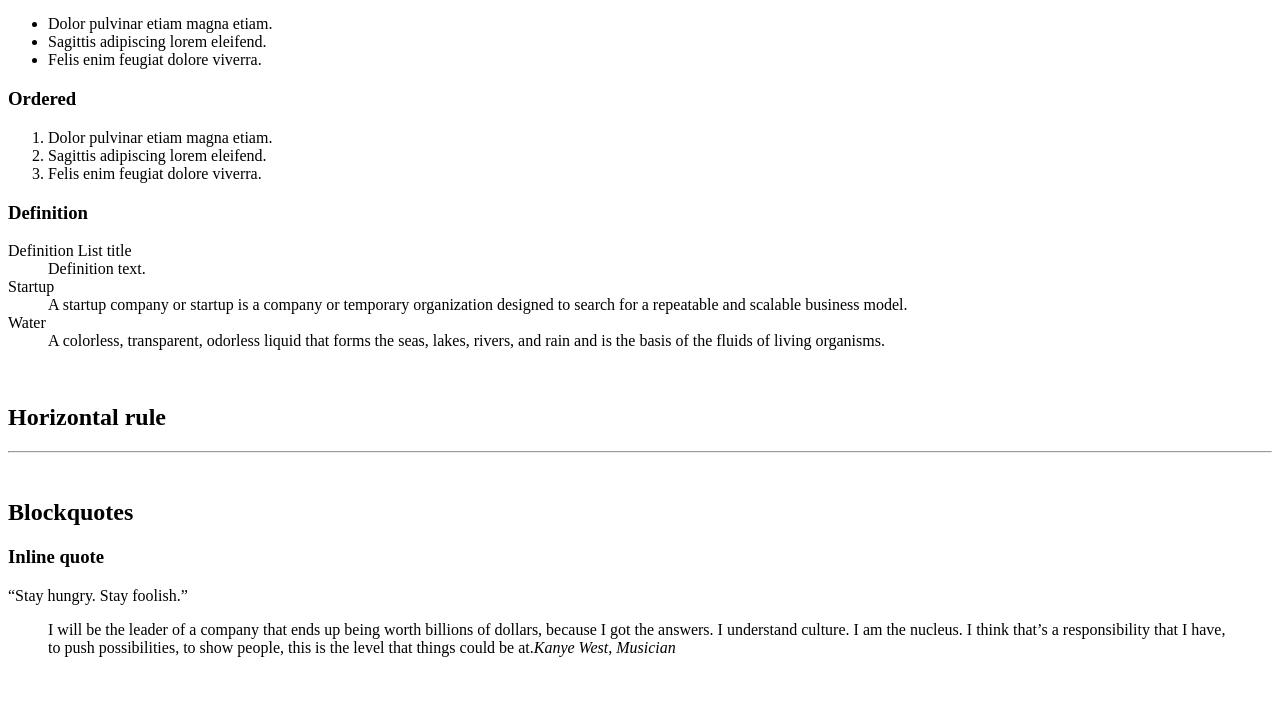
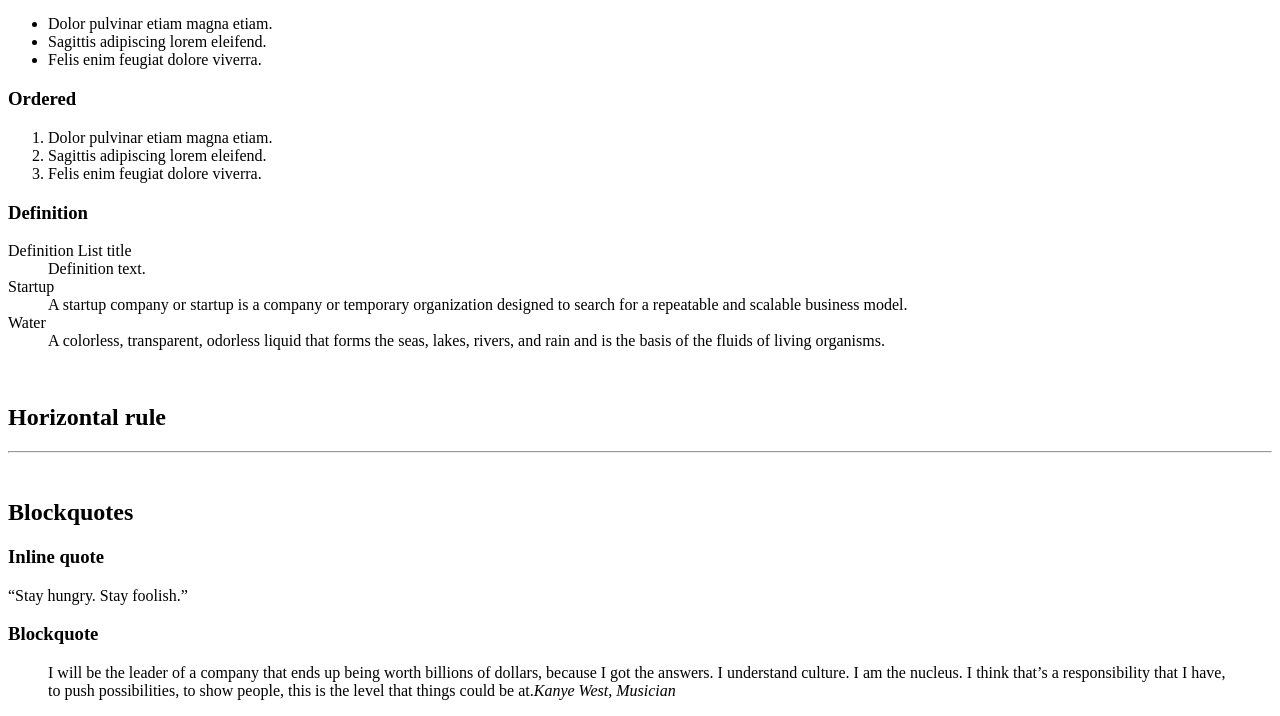
Before and after one commit to Gabyriv/holbertonschool-web_front_end, a plain HTML site: page html_advanced/30-styleguide.html in a window 1280 px wide. Shown: the part 612-1328 px from the top of the page. Before the commit the page ends 1285 px from the top, so only its background shows below. Drawn offline with Linux system fonts and the light colour scheme.

Commit message:
add a missing h3 tag

```diff
--- a/html_advanced/30-styleguide.html
+++ b/html_advanced/30-styleguide.html
@@ -80,6 +80,7 @@
                         <p><q>Stay hungry. Stay foolish.</q></p>
                     </div>
                     <div>
+                        <h3>Blockquote</h3>
                         <blockquote>
                             <p>I will be the leader of a company that ends up being worth billions of dollars, because I got the answers. I understand culture. I am the nucleus. I think that’s a responsibility that I have, to push possibilities, to show people, this is the level that things could be at.<cite>Kanye West, Musician</cite></p>
                         </blockquote>
```
